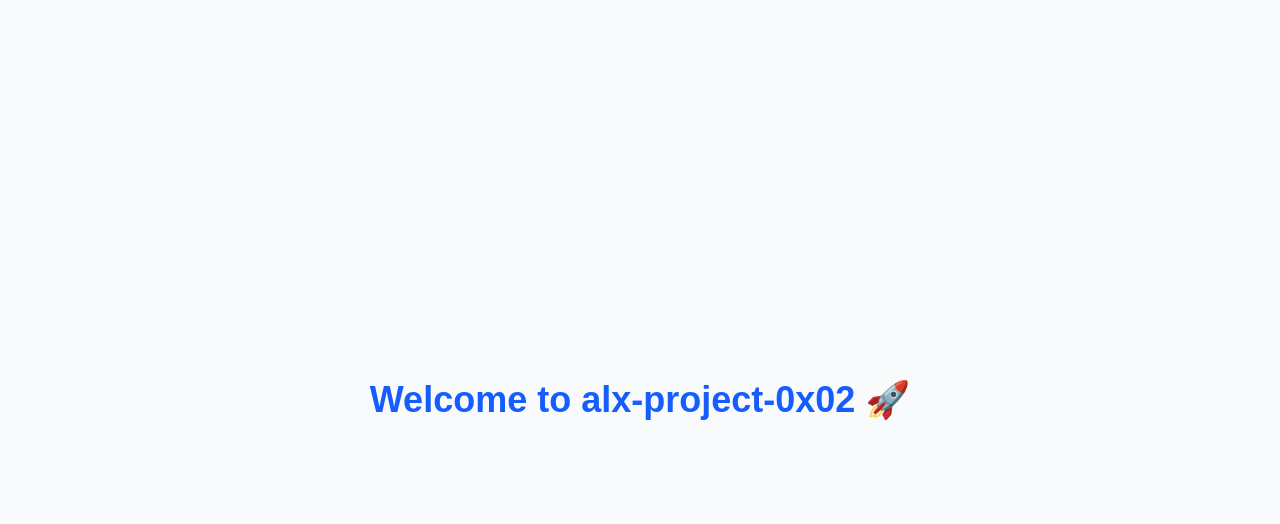
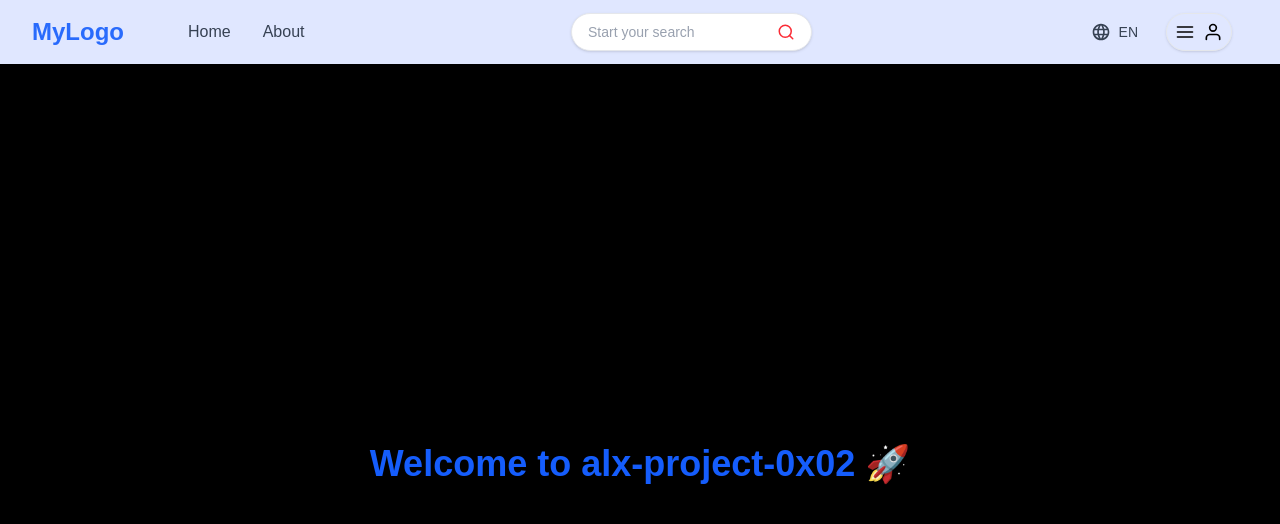
Before and after one commit to Mh-NOUHICoder/alx-project-0x02-setup, a Next.js app in the folder alx-project-0x02/: page / in a window 1280 px wide. Shown: the top 524 px of the page. Built offline with nearby package versions, Linux system fonts and the light colour scheme.

Commit message:
Add home and about page

```diff
--- a/alx-project-0x02/components/layout/Header.tsx
+++ b/alx-project-0x02/components/layout/Header.tsx
@@ -1,28 +1,52 @@
 // components/layout/Header.tsx
+"use client";  // <-- this ensures it's a client component
 
-import React, { useState } from 'react';
-import { FiSearch, FiMenu, FiUser } from 'react-icons/fi'; // or any icon set you prefer
-import { MdLanguage } from 'react-icons/md';
+import React, { useState } from "react";
+import Link from "next/link";
+import { usePathname } from "next/navigation";
+import { FiSearch, FiMenu, FiUser } from "react-icons/fi";
+import { MdLanguage } from "react-icons/md";
 
 const Header: React.FC = () => {
-  const [isMobileMenuOpen, setMobileMenuOpen] = useState(false);
+  const [mobileMenuOpen, setMobileMenuOpen] = useState(false);
+  const pathname = usePathname();
+
+  const navItems = [
+    { href: "/home", label: "Home" },
+    { href: "/about", label: "About" },
+  ];
 
   return (
-    <header className="sticky top-0 z-50 bg-white shadow-sm">
+    <header className="sticky top-0 z-50 bg-indigo-100 text-black bg-opacity-80 backdrop-blur-sm shadow-sm">
       <div className="max-w-7xl mx-auto px-4 sm:px-6 lg:px-8">
         <div className="flex justify-between items-center h-16">
-          {/* Left: Logo */}
-          <div className="flex-shrink-0 cursor-pointer">
-            <img
-              src="/logo.png"
-              alt="Logo"
-              className="h-8 w-auto"
-            />
+          {/* Left: Logo + Links */}
+          <div className="flex items-center space-x-4">
+            <Link href="/">
+              <h1 className="text-2xl font-bold text-blue-600/90">MyLogo</h1>
+            </Link>
+
+            <nav className="hidden ml-12 md:flex space-x-8">
+              {navItems.map((item) => (
+                <Link
+                  key={item.href}
+                  href={item.href}
+                  className={
+                    "text-md font-medium " +
+                    (pathname === item.href
+                      ? "text-gray-900"
+                      : "text-gray-700 hover:text-gray-900")
+                  }
+                >
+                  {item.label}
+                </Link>
+              ))}
+            </nav>
           </div>
 
-          {/* Center: Search Bar (hidden on small screens) */}
+          {/* Center: Search Bar (md+) */}
           <div className="hidden md:flex flex-1 justify-center px-4">
-            <div className="flex items-center border border-gray-200 rounded-full py-2 px-4 shadow-sm hover:shadow-md transition-shadow duration-200">
+            <div className="flex items-center border border-gray-200 rounded-full py-2 px-4 shadow-sm hover:shadow-md transition-shadow duration-200 bg-white">
               <input
                 type="text"
                 placeholder="Start your search"
@@ -34,20 +58,22 @@ const Header: React.FC = () => {
             </div>
           </div>
 
-          {/* Right: Icons / Menu */}
+          {/* Right side icons / menu */}
           <div className="flex items-center space-x-4">
-            <button className="hidden sm:inline-flex items-center space-x-2 text-sm text-gray-700 hover:bg-gray-100 rounded-full px-3 py-2">
+            <button className="hidden sm:inline-flex items-center space-x-2 text-sm text-gray-700 hover:bg-indigo-200 rounded-full px-3 py-2">
               <MdLanguage size={20} />
               <span>EN</span>
+
             </button>
+
             <div className="hidden sm:flex items-center space-x-2 border border-gray-200 rounded-full p-2 shadow-sm hover:shadow-md transition-shadow duration-200 cursor-pointer">
               <FiMenu size={20} />
               <FiUser size={20} />
             </div>
-            {/* Mobile Menu Toggle */}
+
             <button
               className="sm:hidden p-2 text-gray-700 hover:bg-gray-100 rounded-full"
-              onClick={() => setMobileMenuOpen(!isMobileMenuOpen)}
+              onClick={() => setMobileMenuOpen(!mobileMenuOpen)}
             >
               <FiMenu size={24} />
             </button>
@@ -55,9 +81,9 @@ const Header: React.FC = () => {
         </div>
       </div>
 
-      {/* Mobile Search Bar / Menu */}
-      {isMobileMenuOpen && (
-        <div className="md:hidden bg-white border-t border-gray-200">
+      {/* Mobile dropdown */}
+      {mobileMenuOpen && (
+        <div className="md:hidden bg-indigo-100  border-t border-gray-200">
           <div className="px-4 py-3">
             <div className="flex items-center border border-gray-200 rounded-full py-2 px-4 shadow-sm">
               <input
@@ -71,6 +97,13 @@ const Header: React.FC = () => {
             </div>
           </div>
           <div className="px-4 py-3 space-y-2">
+            {navItems.map((item) => (
+              <Link key={item.href} href={item.href}>
+                <span className="block w-full text-left px-3 py-2 rounded-md hover:bg-gray-100">
+                  {item.label}
+                </span>
+              </Link>
+            ))}
             <button className="w-full text-left px-3 py-2 rounded-md hover:bg-gray-100">
               Language
             </button>
--- a/alx-project-0x02/next.config.ts
+++ b/alx-project-0x02/next.config.ts
@@ -1,7 +1,11 @@
-import type { NextConfig } from "next";
+// next.config.ts
+import { NextConfig } from "next";
 
 const nextConfig: NextConfig = {
-  /* config options here */
+  i18n: {
+    locales: ["en", "ar"],
+    defaultLocale: "en",
+  },
   reactStrictMode: true,
 };
 
--- /dev/null
+++ b/alx-project-0x02/pages/about.tsx
@@ -0,0 +1,17 @@
+// pages/about.tsx
+import React from "react";
+import Header from "@/components/layout/Header";
+
+export default function AboutPage() {
+  return (
+    <>
+    <Header />
+    <main className="max-w-3xl mx-auto p-8">
+      <h1 className="text-4xl font-semibold mb-4">About</h1>
+      <p className="text-gray-600">
+        This is the About page. If you see this, the route is working and the default export is a valid React component.
+      </p>
+    </main>
+    </>
+  );
+}
--- /dev/null
+++ b/alx-project-0x02/pages/home.tsx
@@ -0,0 +1,16 @@
+import react from 'react';
+import Header from "@/components/layout/Header";
+
+export default function HomePage() {
+    return (
+        <>
+        <Header />
+        <main className="max-w-3xl mx-auto p-8">
+            <h1 className="text-4xl font-semibold mb-4">Home</h1>
+            <p className="text-gray-600">
+            This is the Home page. If you see this, the route is working and the default export is a valid React component.
+            </p>
+        </main>
+        </>
+    );
+}
--- a/alx-project-0x02/pages/index.tsx
+++ b/alx-project-0x02/pages/index.tsx
@@ -1,13 +1,17 @@
 // pages/index.tsx
 import React from "react";
+import Header from "@/components/layout/Header";
 
 const Home: React.FC = () => {
   return (
-    <div className="flex items-center justify-center min-h-screen bg-gray-50">
-      <h1 className="text-4xl font-bold text-blue-600">
-        Welcome to alx-project-0x02 🚀
-      </h1>
-    </div>
+    <>
+      <Header />
+      <div className="flex items-center justify-center min-h-screen bg-black">
+        <h1 className="text-4xl font-bold text-blue-600">
+          Welcome to alx-project-0x02 🚀
+        </h1>
+      </div>
+    </>
   );
 };
 
```
